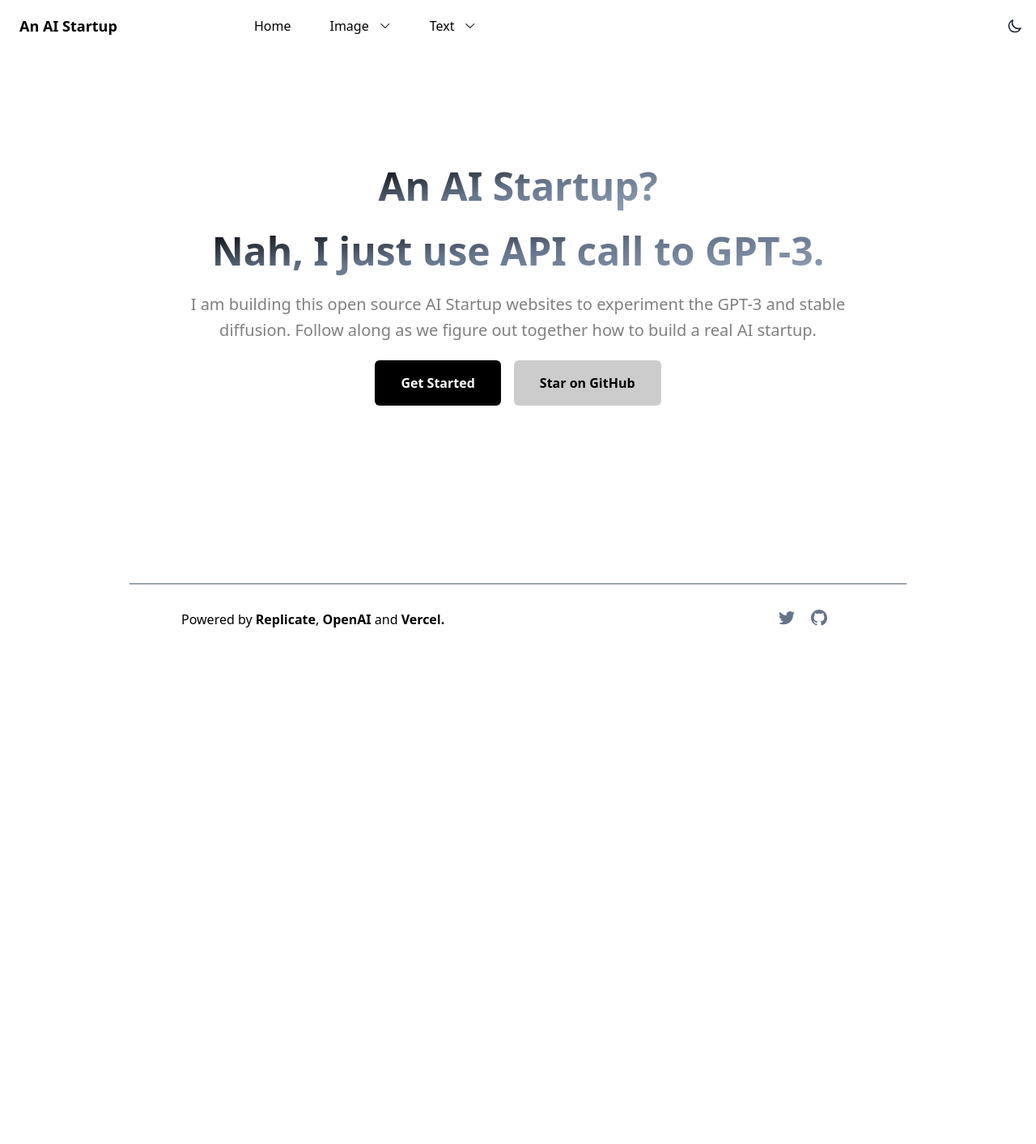
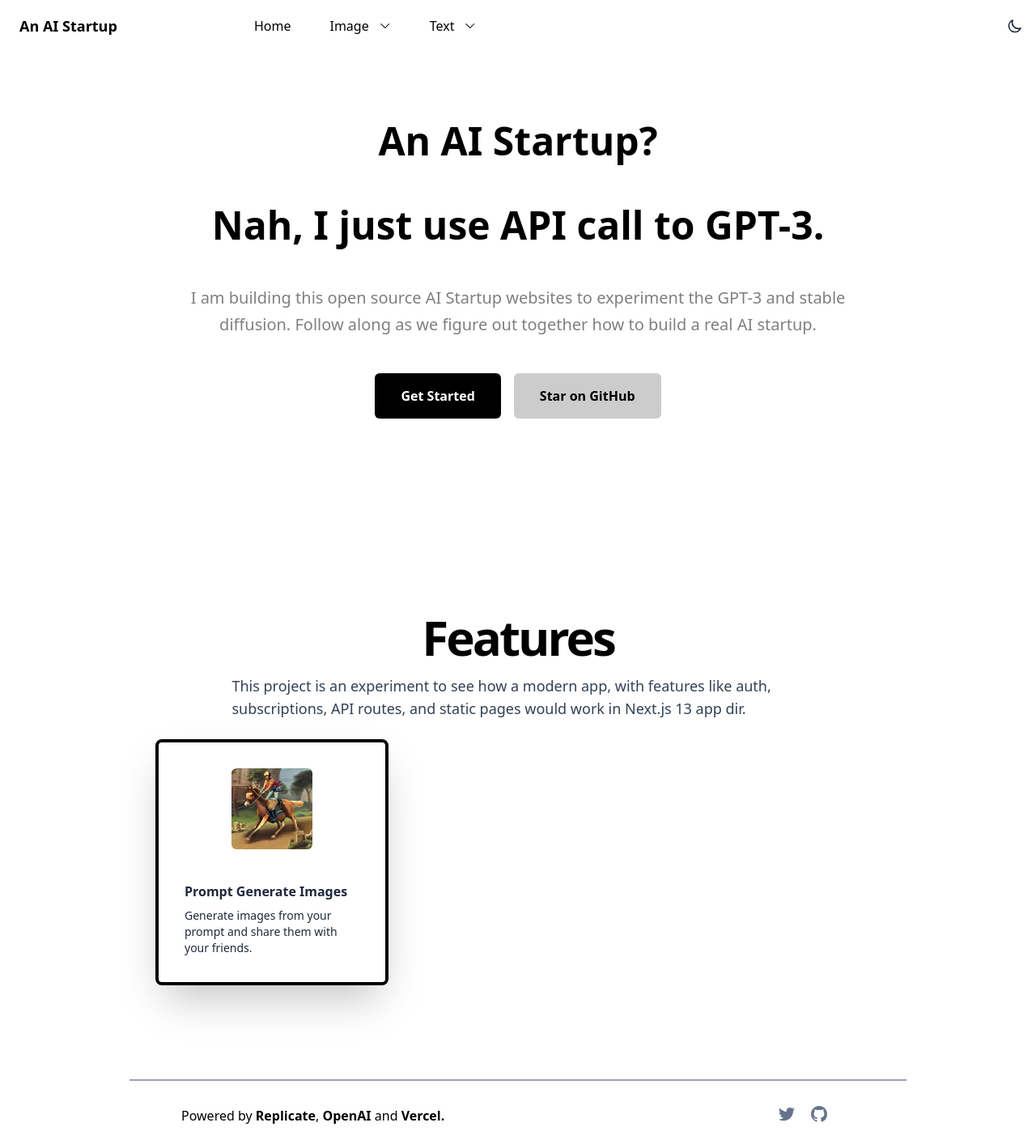
Before and after one commit to BruceWangyq/ai-project, a Next.js app: page / in a window 1280 px wide. Shown: the whole page at 81% size. Before the commit the page ends 800 px from the top, so only its background shows below. Built offline with nearby package versions, Linux system fonts and the light colour scheme.

Commit message:
feat; add feature components

```diff
--- /dev/null
+++ b/components/Features/FeatureCard.tsx
@@ -0,0 +1,42 @@
+import Image from "next/image";
+import Link from "next/link";
+import React from "react";
+
+interface FeatureCardProps {
+  feature: {
+    id: number;
+    img: string;
+    title: string;
+    paragraph: string;
+    link: string;
+  };
+}
+
+const FeatureCard = ({ feature }: FeatureCardProps) => {
+  const { img, title, paragraph, link } = feature;
+  return (
+    <Link href={link}>
+      <div className="relative overflow-hidden rounded-lg border-4 border-black dark:border-white  p-2 shadow-2xl">
+        <div className="flex h-[280px] flex-col justify-between items-center rounded-md bg-white dark:bg-black p-6 text-slate-200">
+          <Image
+            src={img}
+            alt="feature image"
+            className="rounded-md"
+            width={100}
+            height={100}
+          />
+          <div className="space-y-2">
+            <h3 className="font-bold text-base text-slate-800 dark:text-slate-200">
+              {title}
+            </h3>
+            <p className="text-sm text-slate-800 dark:text-slate-200">
+              {paragraph}
+            </p>
+          </div>
+        </div>
+      </div>
+    </Link>
+  );
+};
+
+export default FeatureCard;
--- /dev/null
+++ b/components/Features/featuresData.tsx
@@ -0,0 +1,20 @@
+interface FeaturesData {
+  id: number;
+  img: string;
+  title: string;
+  paragraph: string;
+  link: string;
+}
+
+const featuresData: FeaturesData[] = [
+  {
+    id: 1,
+    img: "/images/prompt2image.jpg",
+    title: "Prompt Generate Images",
+    paragraph:
+      "Generate images from your prompt and share them with your friends.",
+    link: "/prompt2image",
+  },
+];
+
+export default featuresData;
--- /dev/null
+++ b/components/Features/index.tsx
@@ -0,0 +1,29 @@
+import React from "react";
+import FeatureCard from "./FeatureCard";
+import featuresData from "./featuresData";
+
+const Featrues = () => {
+  return (
+    <div>
+      <section className="container grid justify-center gap-6 py-8 md:py-12 lg:py-24">
+        <div className="mx-auto flex flex-col gap-4 md:max-w-[52rem] justify-center items-center">
+          <h2 className="text-3xl dark:text-white font-bold leading-[1.1] tracking-tighter sm:text-3xl md:text-6xl">
+            Features
+          </h2>
+          <p className="max-w-[85%] leading-normal text-slate-700 dark:text-slate-200 sm:text-lg sm:leading-7">
+            This project is an experiment to see how a modern app, with features
+            like auth, subscriptions, API routes, and static pages would work in
+            Next.js 13 app dir.
+          </p>
+        </div>
+        <div className="grid justify-center gap-4 sm:grid-cols-2 md:max-w-[56rem] md:grid-cols-3">
+          {featuresData.map((feature) => (
+            <FeatureCard key={feature.id} feature={feature} />
+          ))}
+        </div>
+      </section>
+    </div>
+  );
+};
+
+export default Featrues;
--- a/components/Hero/index.tsx
+++ b/components/Hero/index.tsx
@@ -1,17 +1,18 @@
+import Image from "next/image";
 import Link from "next/link";
 import React from "react";
 
 const Hero = () => {
   return (
     <div>
-      <div
-        className="flex felx-wrap flex-col justify-center items-center w-full px-4 fadeInUp mx-auto max-w-[900px] text-center"
+      <section
+        className="container grid justify-center gap-6 py-8 md:py-12 lg:py-36 felx-wrap flex-col items-center w-full px-4 fadeInUp mx-auto max-w-[900px] text-center"
         data-wow-delay=".2s"
       >
-        <h1 className="mb-5 text-3xl font-extrabold leading-tight bg-gradient-to-br from-black via-slate-500 to-slate-400 dark:from-white dark:via-[#f5eaef] dark:to-[#5f4a54] bg-clip-text text-transparent sm:text-4xl sm:leading-tight md:text-5xl md:leading-tight">
+        <h1 className="mb-5 text-3xl font-extrabold leading-tight text-black dark:text-white sm:text-4xl sm:leading-tight md:text-5xl md:leading-tight">
           An AI Startup?
         </h1>
-        <h1 className="mb-5 text-3xl font-extrabold leading-tight bg-gradient-to-br from-black via-slate-500 to-slate-400 dark:from-white dark:via-[#f5eaef] dark:to-[#5f4a54] bg-clip-text text-transparent sm:text-4xl sm:leading-tight md:text-5xl md:leading-tight">
+        <h1 className="mb-5 text-3xl font-extrabold leading-tight text-black dark:text-white sm:text-4xl sm:leading-tight md:text-5xl md:leading-tight">
           Nah, I just use API call to GPT-3.
         </h1>
         {/* <Image
@@ -21,7 +22,6 @@
           height={450}
           className="rounded-2xl mb-5"
         /> */}
-
         <p className="mb-5 text-base font-medium !leading-relaxed text-black/50 dark:text-white/50 dark:opacity-90 sm:text-lg md:text-xl">
           I am building this open source AI Startup websites to experiment the
           GPT-3 and stable diffusion. Follow along as we figure out together how
@@ -41,7 +41,7 @@
             Star on GitHub
           </Link>
         </div>
-      </div>
+      </section>
     </div>
   );
 };
--- a/pages/index.tsx
+++ b/pages/index.tsx
@@ -1,10 +1,12 @@
 import Layout from "../components/layout";
 import Hero from "../components/Hero";
+import Featrues from "../components/Features";
 
 export default function Home() {
   return (
     <Layout>
       <Hero />
+      <Featrues />
     </Layout>
   );
 }
```
Also changed, not shown: public/images/prompt2image.jpg (added). Lines whose indentation alone changed are shown as unchanged.
